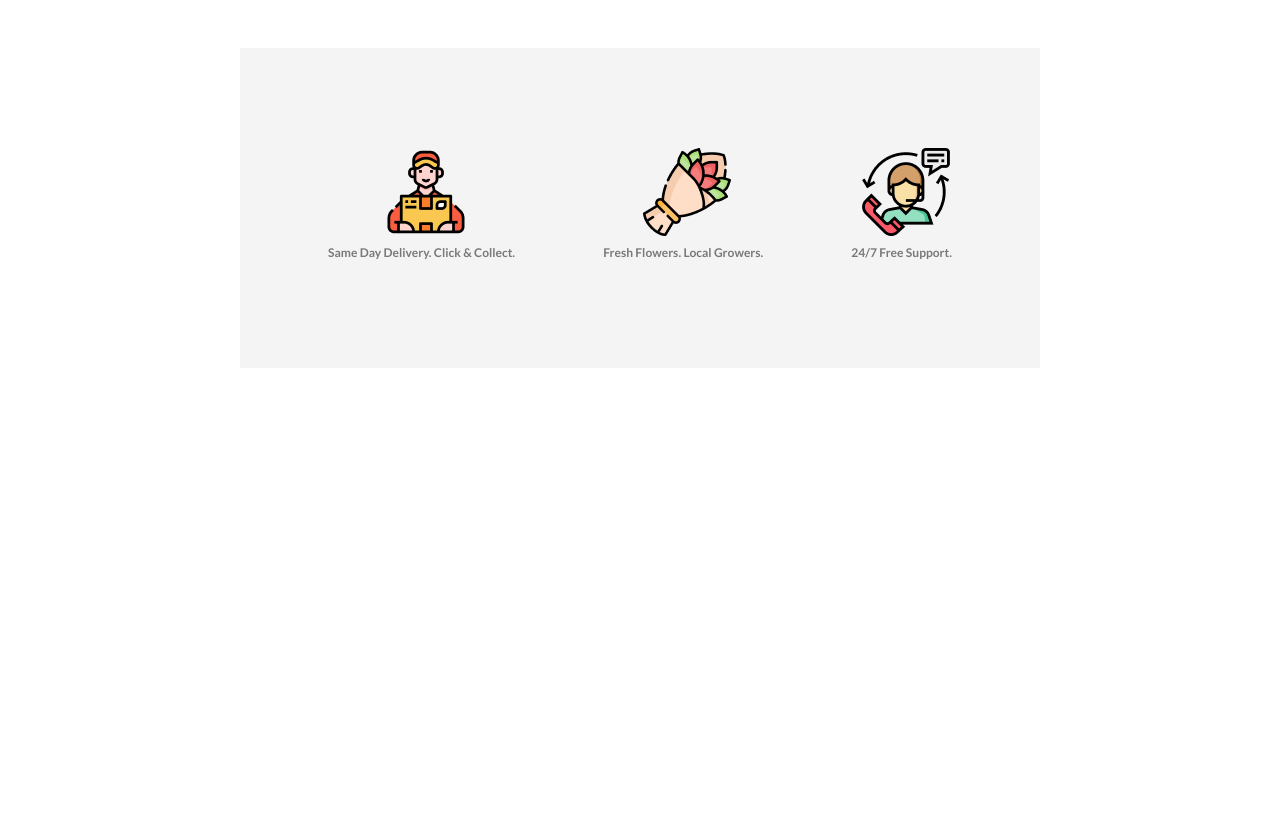
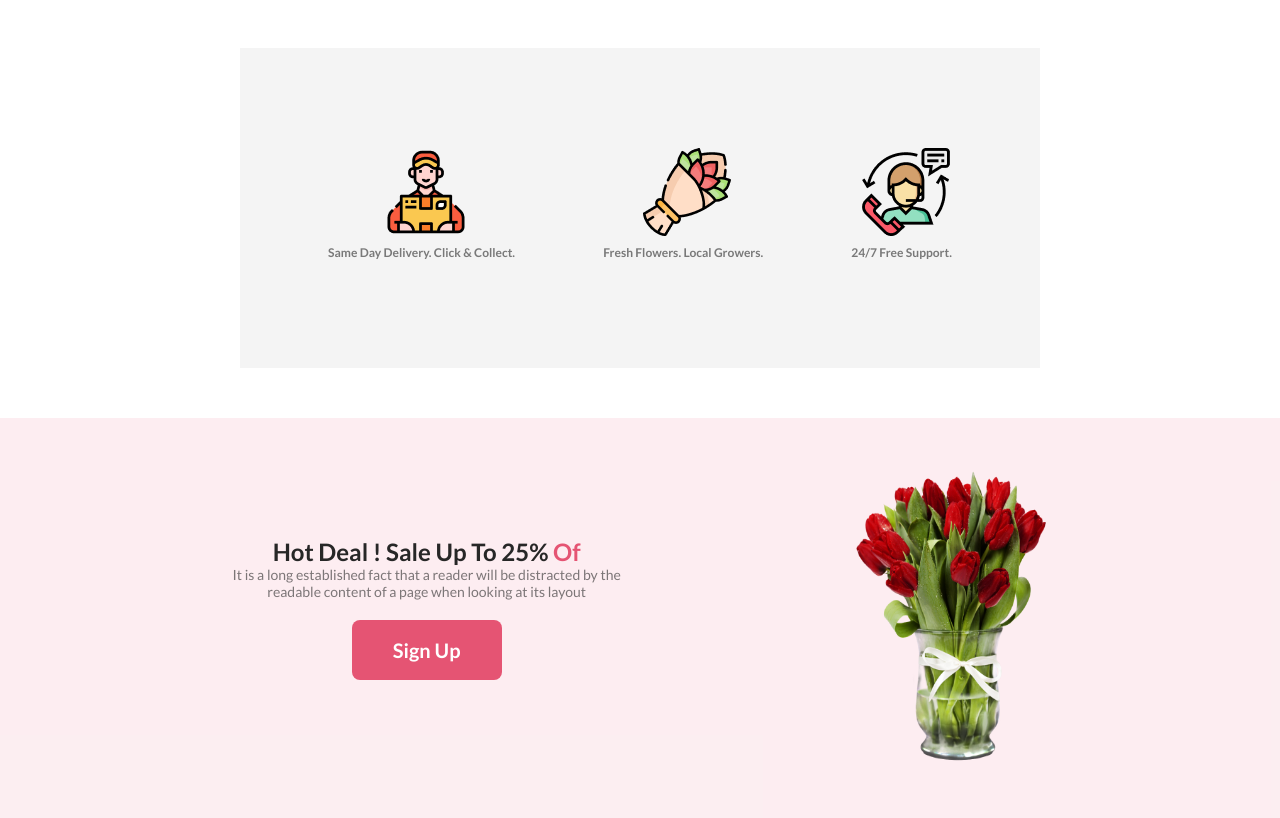
Before and after one commit to moshiur-rahman-mirage/my_flower_shop, a plain HTML site: page index.html in a window 1280 px wide. Shown: the part 1552-2370 px from the top of the page. Before the commit the page ends 1920 px from the top, so only its background shows below. Drawn offline with Linux system fonts and the light colour scheme.

Commit message:
fourth section done

```diff
--- a/index.html
+++ b/index.html
@@ -89,5 +89,23 @@
 
         </div>
     </section>
+    <section class="section-4">
+
+            <div class="body-text-container">
+
+                    <h2 class="s4-head">Hot Deal ! Sale Up To 25% <span class="primary-color">Of</span></h2>
+                    <p class="s4-para">It is a long established fact that a reader will be distracted by the readable
+                        content of a page when looking at its layout</p>
+                        <button class="btn-primary">Sign Up</button>
+            </div>
+
+                <div class="img-container">
+                    <img class="body-img" src="images/pngwing8.png">
+                </div>
+
+
+
+
+    </section>
 </body>
 </html>
--- a/styles.css
+++ b/styles.css
@@ -73,6 +73,7 @@ width: 520px;
     font-weight: 700;
     line-height: normal;
     border: white;
+    margin: 20px 0px 20px;
 }
 
 /* Second Section Design Start */
@@ -89,6 +90,10 @@ width: 520px;
     text-align: center;
     width: 600px;
     margin-top: 80px;
+}
+
+.primary-color{
+color: #E55473;
 }
 
 
@@ -191,3 +196,45 @@ line-height: 30px;
 text-align: center;
 margin-top: 10px;
 }
+
+/* Section 4 Start */
+
+
+.section-4{
+    display: flex;
+    height: 50vh;
+    background: rgba(229, 84, 115, 0.10);
+    align-items: center;
+    justify-content: space-evenly;
+    margin-top: 50px;
+    /* flex-direction: row; */
+}
+.body-text-container{
+    text-align: center;
+   width: 400px;
+}
+.s4-head{
+    color: #272727;
+    font-family: Lato;
+    text-align: center;
+    /* font-size: 20px; */
+}
+
+
+.img-container{
+    /* width: 50vw; */
+}
+.body-img{
+    width: 200px;
+    height: 300px;
+}
+
+.s4-para{
+    color: rgba(39, 39, 39, 0.60);
+text-align: center;
+font-family: Lato;
+font-size: 14px;
+font-style: normal;
+font-weight: 400;
+/* width:600px */
+}
```
Also changed, not shown: images/pngwing8.png (renamed from images/pngwing 8.png).
